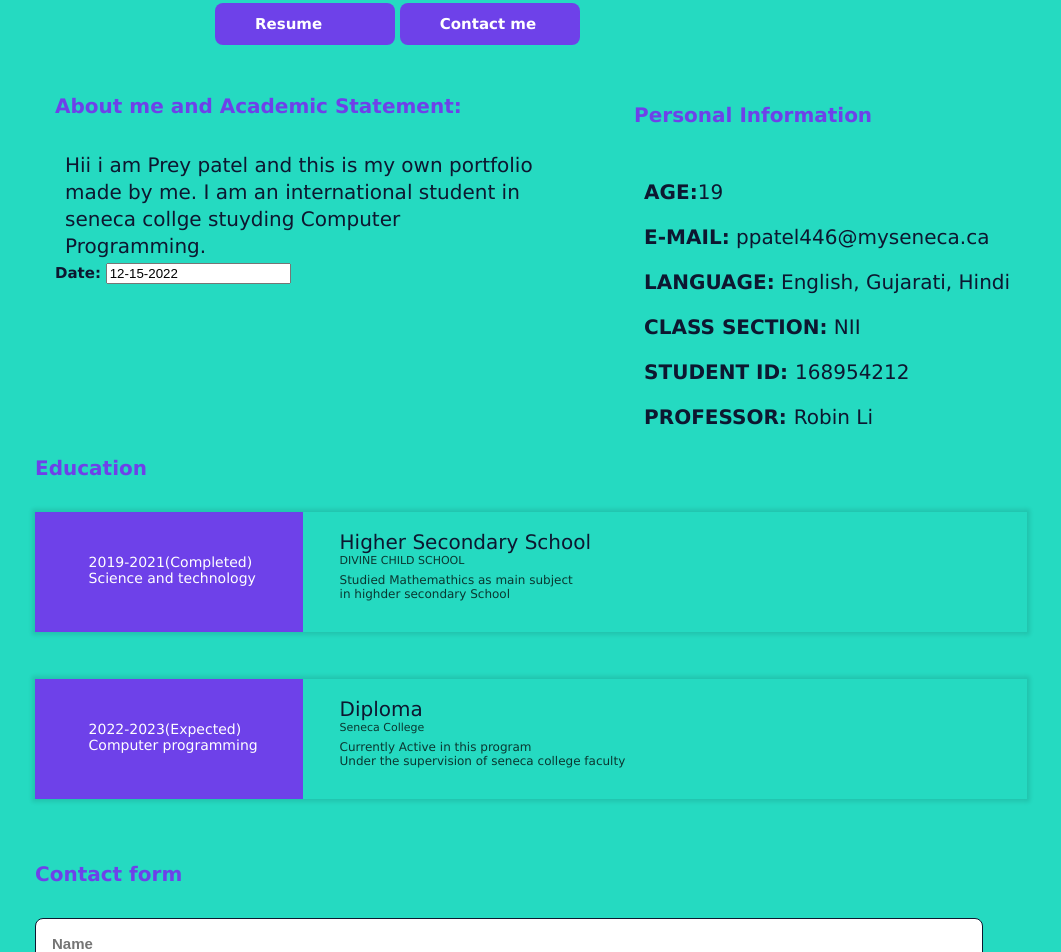
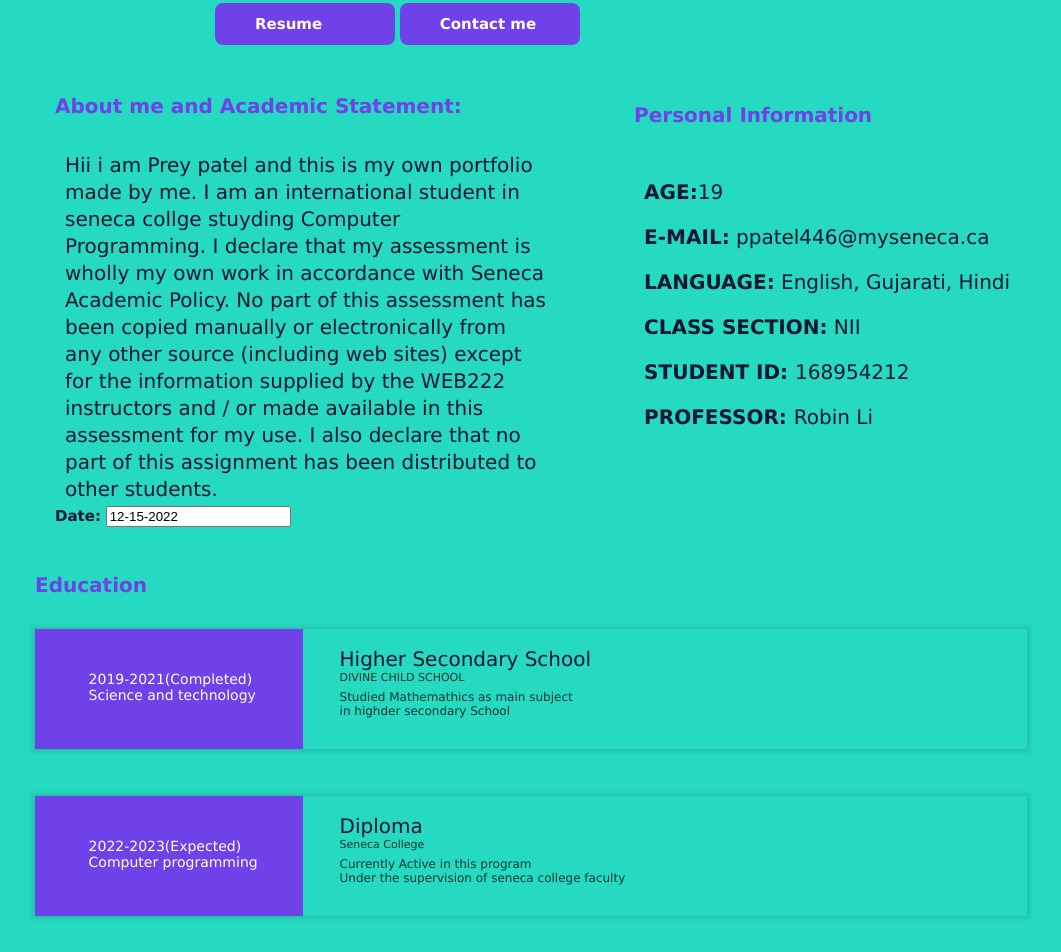
Before and after one commit to ppatel446/WEB, a plain HTML site: page index.html in a window 1280 px wide. Shown: the part 1616-2568 px from the top of the page, without its empty margins (109-1170 px from the left). Drawn offline with Linux system fonts and the light colour scheme.

Commit message:
Update index.html

```diff
--- a/index.html
+++ b/index.html
@@ -48,7 +48,8 @@
                     <div class="about_container body-grid">
                         <div class="about_subcontainer1">
                             <h2 class="section-title">  About me and Academic Statement:</h2>
-                            <p class="about_text"> Hii i am Prey patel and this is my own portfolio made by me. I am an international student in seneca collge stuyding Computer Programming.</p>
+                            <p class="about_text"> Hii i am Prey patel and this is my own portfolio made by me. I am an international student in seneca collge stuyding Computer Programming. I declare that my assessment is wholly my own work in accordance with Seneca Academic Policy. No part of this assessment has been copied manually or electronically from any other source (including web sites) except for the information supplied by the WEB222 instructors and / or made available in this assessment for my use. I also declare that no part of this assignment has been distributed to other students.
+</p>
 
                             <div class="date"><strong>Date:</strong>
                             <input type="text" id="currentDate">
```
